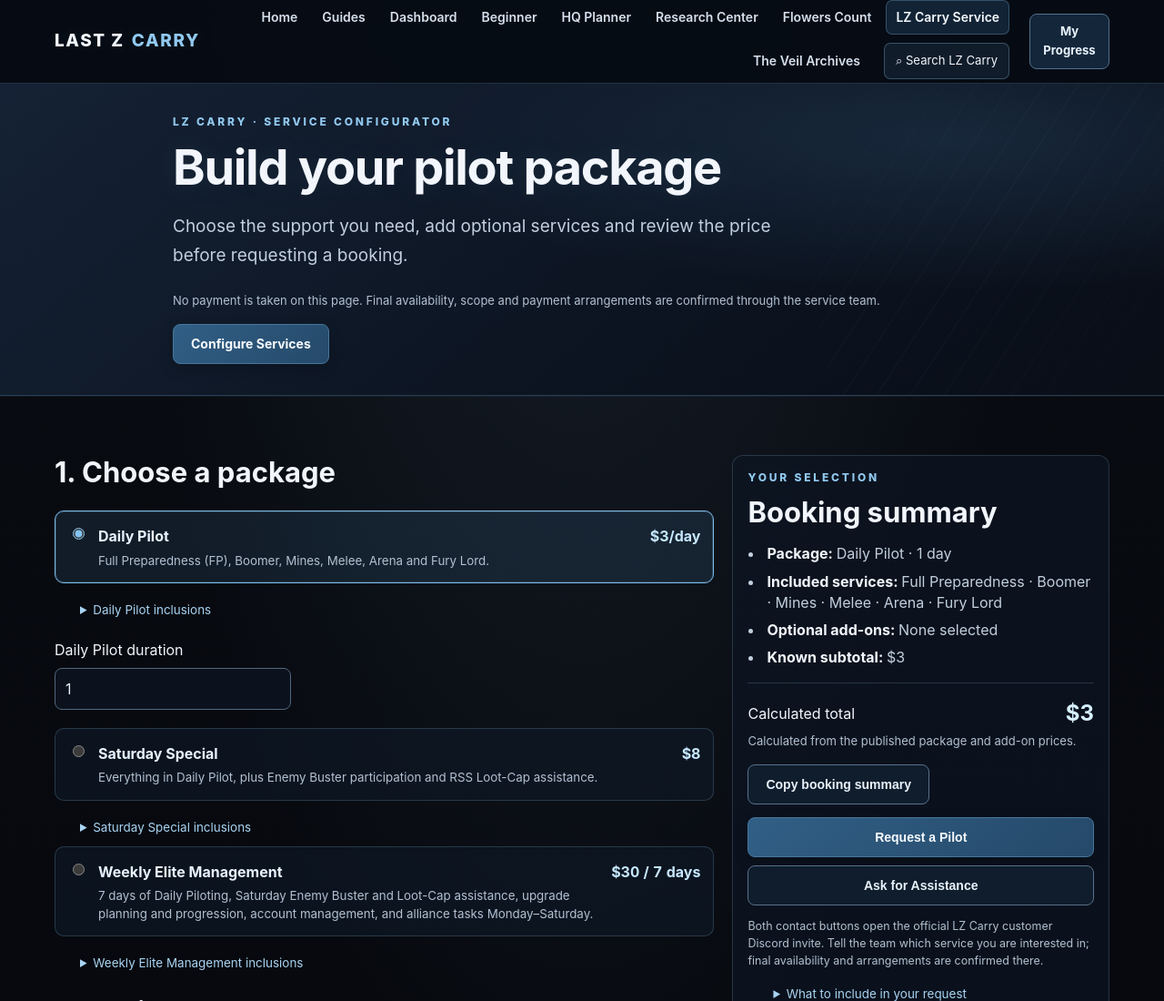
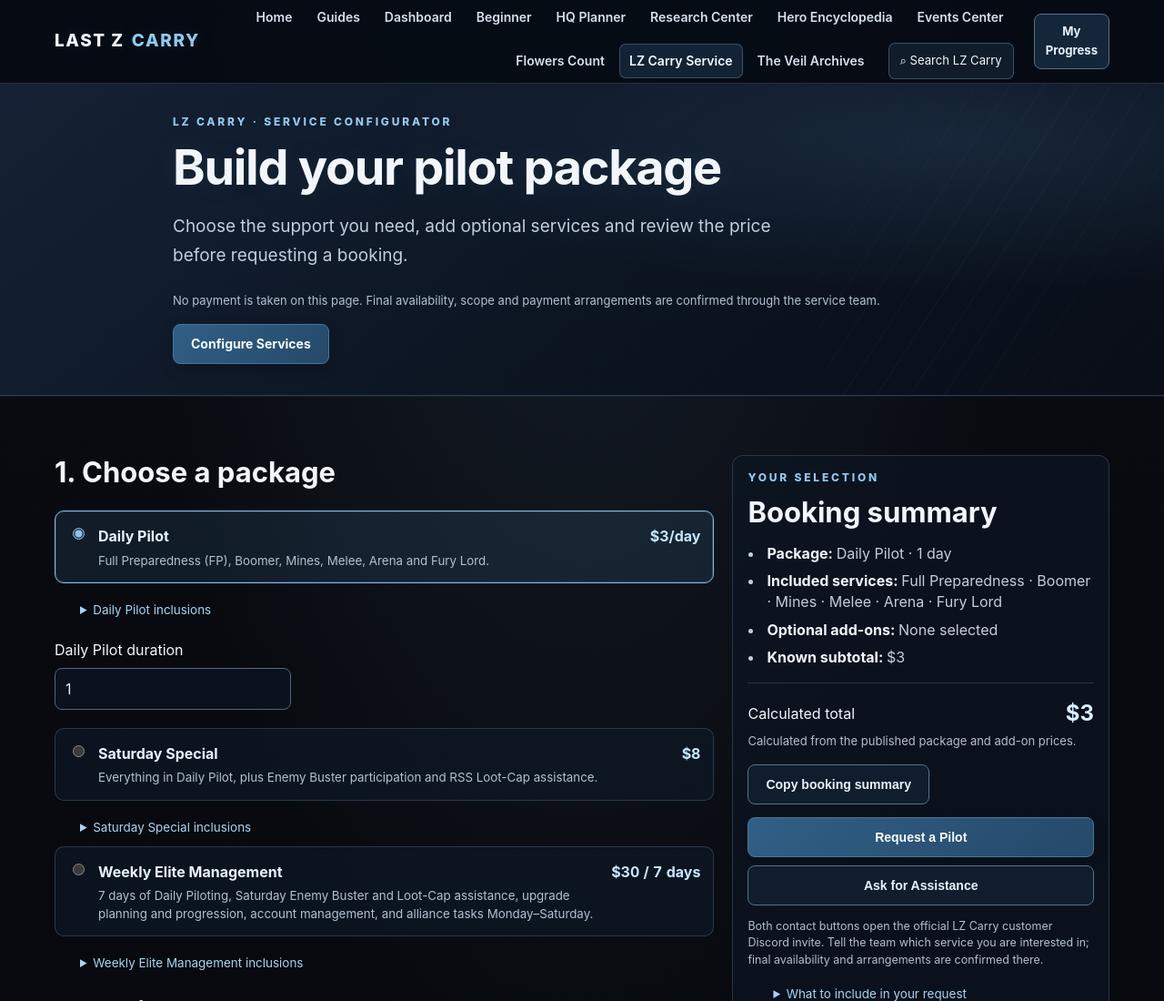
Before and after one commit to lzcarryguide/lz-carry-guide, a plain HTML site: page pilot.html in a window 1280 px wide. Shown: the top 1100 px of the page at 91% size. Drawn offline with Linux system fonts and the light colour scheme.

Commit message:
Add Hero and Events destinations to site navigation

```diff
--- a/pilot.html
+++ b/pilot.html
@@ -18,7 +18,9 @@
 <body>
 <header><div class="wrap nav">
 <a class="brand" href="index.html">LAST Z <span>CARRY</span></a>
-<nav aria-label="Main navigation"><a href="index.html">Home</a><a href="guides.html">Guides</a><a href="dashboard.html">Dashboard</a><a href="beginner.html">Beginner</a><a href="beginner.html#hq-planner-section">HQ Planner</a><a href="research.html">Research Center</a><a href="flowers-count.html">Flowers Count</a><a href="pilot.html" aria-current="page">LZ Carry Service</a>    <a href="stories/index.html">The Veil Archives</a>
+<nav aria-label="Main navigation"><a href="index.html">Home</a><a href="guides.html">Guides</a><a href="dashboard.html">Dashboard</a><a href="beginner.html">Beginner</a><a href="beginner.html#hq-planner-section">HQ Planner</a><a href="research.html">Research Center</a>
+      <a href="heroes.html">Hero Encyclopedia</a>
+      <a href="events.html">Events Center</a><a href="flowers-count.html">Flowers Count</a><a href="pilot.html" aria-current="page">LZ Carry Service</a>    <a href="stories/index.html">The Veil Archives</a>
   </nav>
 </div></header>
 <main>
```
